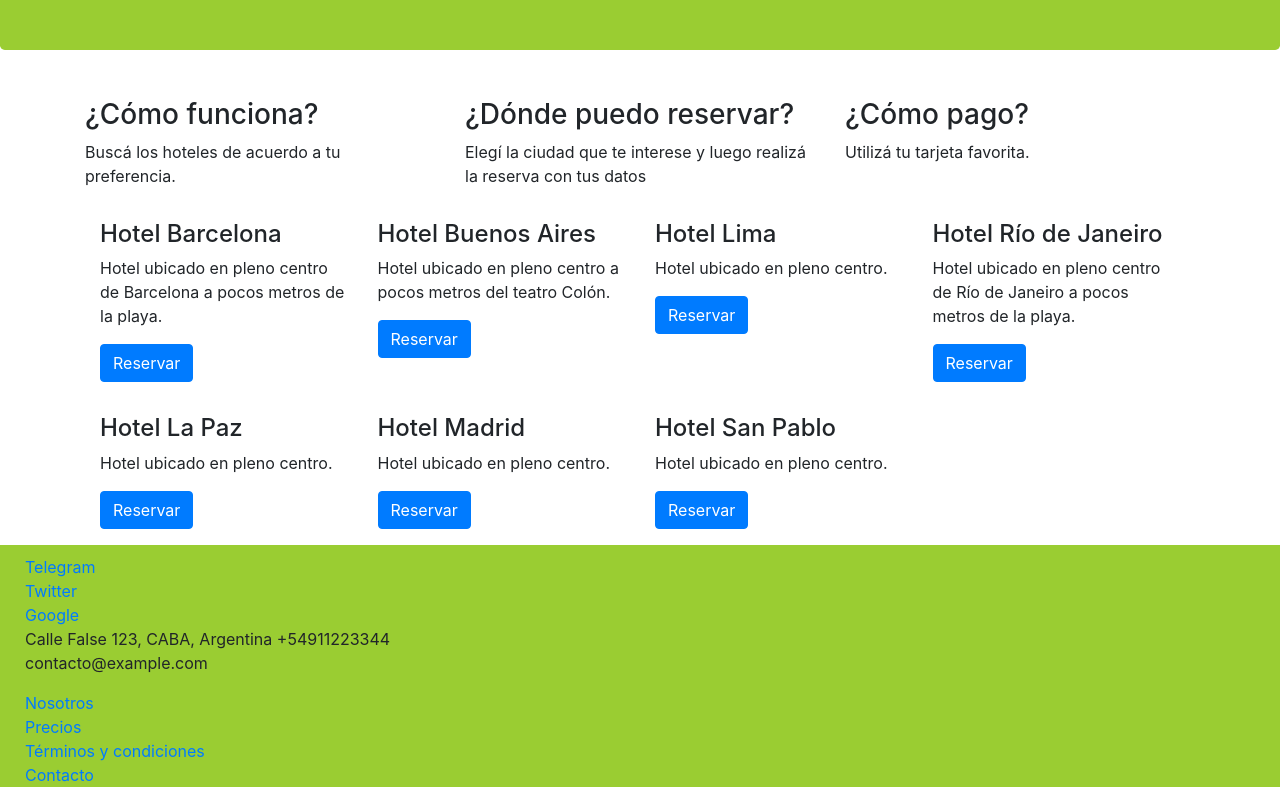
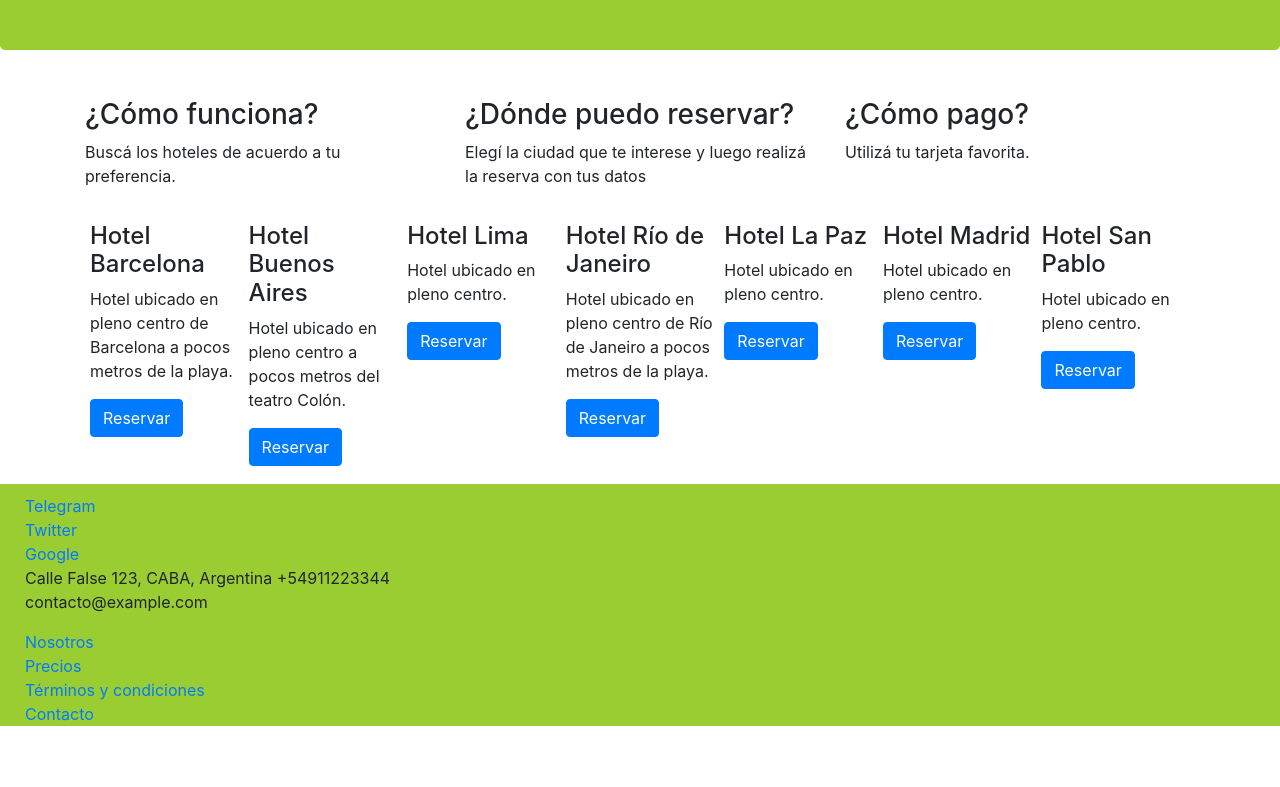
Before and after one commit to cours8/bstrap1, a website: page index.html in a window 1280 px wide. Shown: the part 134-921 px from the top of the page. After the commit the page ends 860 px from the top, so only its background shows below. Drawn offline with nearby package versions, Linux system fonts and the light colour scheme.

Commit message:
card-hotel

```diff
--- a/css/main.css
+++ b/css/main.css
@@ -1,6 +1,11 @@
 .jumbotron {
     background-color: yellowgreen;
     color: black;
+}
+
+.card-hotel {
+    flex: 1 150px;
+    padding: 2px 5px 2px 5px;
 }
 
 footer {
--- a/index.html
+++ b/index.html
@@ -35,49 +35,49 @@
             </div>
 
             <div class="d-flex flex-wrap">
-                <div class="col-sm-3">
+                <div class="card-hotel">
                     <p>
                         <h4>Hotel Barcelona</h4>
                         <p>Hotel ubicado en pleno centro de Barcelona a pocos metros de la playa.</p>
                         <button class="btn btn-primary">Reservar</button>
                     </p>
                 </div>
-                <div class="col-sm-3">
+                <div class="card-hotel">
                     <p>
                         <h4>Hotel Buenos Aires</h4>
                         <p>Hotel ubicado en pleno centro a pocos metros del teatro Colón.</p>
                         <button class="btn btn-primary">Reservar</button>
                     </p>
                 </div>
-                <div class="col-sm-3">
+                <div class="card-hotel">
                     <p>
                         <h4>Hotel Lima</h4>
                         <p>Hotel ubicado en pleno centro.</p>
                         <button class="btn btn-primary">Reservar</button>
                     </p>
                 </div>
-                <div class="col-sm-3">
+                <div class="card-hotel">
                     <p>
                         <h4>Hotel Río de Janeiro</h4>
                         <p>Hotel ubicado en pleno centro de Río de Janeiro a pocos metros de la playa.</p>
                         <button class="btn btn-primary">Reservar</button>
                     </p>
                 </div>
-                <div class="col-sm-3">
+                <div class="card-hotel">
                     <p>
                         <h4>Hotel La Paz</h4>
                         <p>Hotel ubicado en pleno centro.</p>
                         <button class="btn btn-primary">Reservar</button>
                     </p>
                 </div>
-                <div class="col-sm-3">
+                <div class="card-hotel">
                     <p>
                         <h4>Hotel Madrid</h4>
                         <p>Hotel ubicado en pleno centro.</p>
                         <button class="btn btn-primary">Reservar</button>
                     </p>
                 </div>
-                <div class="col-sm-3">
+                <div class="card-hotel">
                     <p>
                         <h4>Hotel San Pablo</h4>
                         <p>Hotel ubicado en pleno centro.</p>
```
